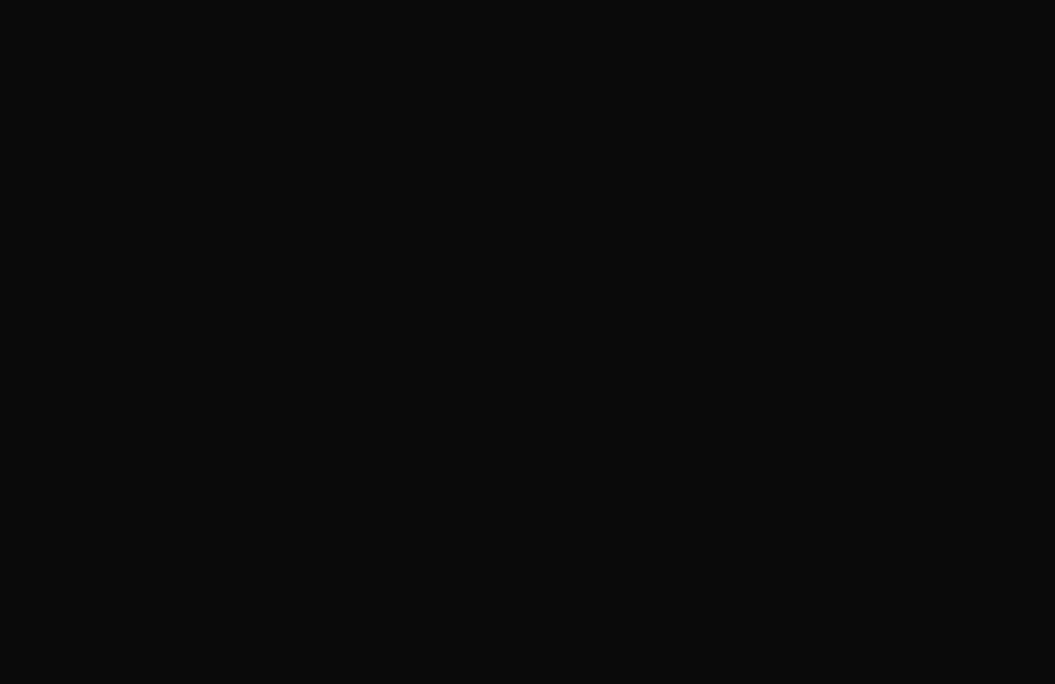
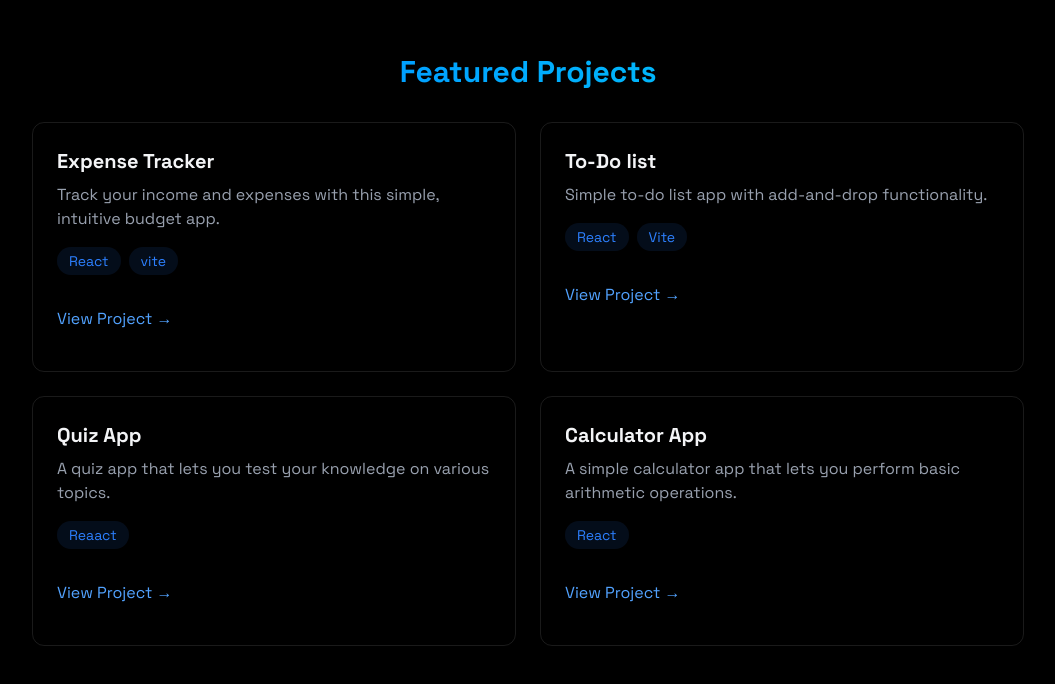
Before and after one commit to Hassaan79/Portfolio, a React (Vite) app: page / in a window 1280 px wide. Shown: the part 1650-2334 px from the top of the page, without its empty margins (112-1167 px from the left). Before the commit the page ends 1600 px from the top, so only its background shows below. Built offline with nearby package versions, Linux system fonts and the light colour scheme.

Commit message:
Created Project Section

```diff
--- a/src/App.jsx
+++ b/src/App.jsx
@@ -5,6 +5,7 @@
 import { MobileMenu } from "./Components/MobileMenu";
 import { Home } from "./Components/Sections/Home";
 import { About } from "./Components/Sections/About";
+import { Projects } from "./Components/Sections/Projects";
 import "./index.css";
 
 
@@ -24,6 +25,7 @@
         <MobileMenu menuOpen={menuOpen} setMenuOpen={setMenuOpen} />
         <Home />
         <About />
+        <Projects />
       </div>
     </>
   );
--- a/src/Components/Sections/Projects.jsx
+++ b/src/Components/Sections/Projects.jsx
@@ -0,0 +1,165 @@
+
+
+export const Projects = () => {
+    return (
+        <section
+            id="projects"
+            className="min-h-screen flex items-center justify-center py-20"
+        >
+
+            <div className="max-w-5xl mx-auto px-4">
+                <h2 className="text-3xl font-bold mb-8 bg-gradient-to-r from-blue-500 to-cyan-400 bg-clip-text text-transparent text-center">
+                    {" "}
+                    Featured Projects
+                </h2>
+                <div className="grid grid-cols-1 md:grid-cols-2 gap-6">
+                    <div className="p-6 rounded-xl border border-white/10 hover:-translate-y-1 hover:border-blue-500/30 hover:shadow-[0_2px_8px_rgba(59,130,246,0.2)] transition">
+                        <h3 className="text-xl font-bold mb-2">Expense Tracker</h3>
+                        <p className="text-gray-400 mb-4">
+                            Track your income and expenses with this simple, intuitive budget
+                            app.
+                        </p>
+                        <div className="flex flex-wrap gap-2 mb-4">
+                            {["React", "vite"].map((tech, key) => (
+                                <span
+                                    key={key}
+                                    className="bg-blue-500/10 text-blue-500 py-1 px-3 rounded-full text-sm hover:bg-blue-500/20
+                                    hover:shadow-[0_2px_8px_rgba(59,130,246,0.1)] transition-all
+                    "
+                                >
+                                    {tech}
+                                </span>
+                            ))}
+                        </div>
+
+                        <div className="flex justify-between items-center">
+                            <a
+                                href="#"
+                                className="text-blue-400 hover:text-blue-300 transition-colors my-4"
+                            >
+                                View Project →
+                            </a>
+                        </div>
+                    </div>
+                    <div
+                        className="
+              glass p-6 rounded-xl border border-white/10
+              hover:-translate-y-1 hover:border-blue-500/30
+              hover:shadow-[0_4px_20px_rgba(59,130,246,0.1)]
+              transition-all
+            "
+                    >
+                        <h3 className="text-xl font-bold mb-2">To-Do list</h3>
+                        <p className="text-gray-400 mb-4">
+                            Simple to-do list app with add-and-drop functionality.
+                        </p>
+                        <div className="flex flex-wrap gap-2 mb-4">
+                            {["React", "Vite"].map((tech, key) => (
+                                <span
+                                    key={key}
+                                    className="
+                      bg-blue-500/10 text-blue-500 py-1 px-3
+                      rounded-full text-sm
+                      transition
+                      hover:bg-blue-500/20 hover:-translate-y-0.5
+                      hover:shadow-[0_2px_8px_rgba(59,130,246,0.2)]
+                    "
+                                >
+                                    {tech}
+                                </span>
+                            ))}
+                        </div>
+                        <div className="flex justify-between items-center">
+                            <a
+                                href="#"
+                                className="text-blue-400 hover:text-blue-300 transition-colors my-4"
+                            >
+                                View Project →
+                            </a>
+                        </div>
+                    </div>
+
+                    <div
+                        className="
+              glass p-6 rounded-xl border border-white/10
+              hover:-translate-y-1 hover:border-blue-500/30
+              hover:shadow-[0_4px_20px_rgba(59,130,246,0.1)]
+              transition-all
+            "
+                    >
+                        <h3 className="text-xl font-bold mb-2">Quiz App</h3>
+                        <p className="text-gray-400 mb-4">
+                            A quiz app that lets you test your knowledge on various topics.
+                        </p>
+                        <div className="flex flex-wrap gap-2 mb-4">
+                            {["Reaact"].map(
+                                (tech) => (
+                                    <span
+                                        key={tech}
+                                        className="
+                      bg-blue-500/10 text-blue-500 py-1 px-3
+                      rounded-full text-sm
+                      transition
+                      hover:bg-blue-500/20 hover:-translate-y-0.5
+                      hover:shadow-[0_2px_8px_rgba(59,130,246,0.2)]
+                    "
+                                    >
+                                        {tech}
+                                    </span>
+                                )
+                            )}
+                        </div>
+                        <div className="flex justify-between items-center">
+                            <a
+                                href="#"
+                                className="text-blue-400 hover:text-blue-300 transition-colors my-4"
+                            >
+                                View Project →
+                            </a>
+                        </div>
+                    </div>
+
+                    <div
+                        className="
+              glass p-6 rounded-xl border border-white/10
+              hover:-translate-y-1 hover:border-blue-500/30
+              hover:shadow-[0_4px_20px_rgba(59,130,246,0.1)]
+              transition-all
+            "
+                    >
+                        <h3 className="text-xl font-bold mb-2">Calculator App</h3>
+                        <p className="text-gray-400 mb-4">
+                            A simple calculator app that lets you perform basic arithmetic
+                            operations.
+                        </p>
+                        <div className="flex flex-wrap gap-2 mb-4">
+                            {["React"].map((tech, key) => (
+                                <span
+                                    key={key}
+                                    className="
+                      bg-blue-500/10 text-blue-500 py-1 px-3
+                      rounded-full text-sm
+                      transition
+                      hover:bg-blue-500/20 hover:-translate-y-0.5
+                      hover:shadow-[0_2px_8px_rgba(59,130,246,0.2)]
+                    "
+                                >
+                                    {tech}
+                                </span>
+                            ))}
+                        </div>
+                        <div className="flex justify-between items-center ">
+                            <a
+                                href="#"
+                                className="text-blue-400 hover:text-blue-300 transition-colors my-4"
+                            >
+                                View Project →
+                            </a>
+                        </div>
+                    </div>
+                </div>
+            </div>
+
+        </section>
+    );
+};
```
